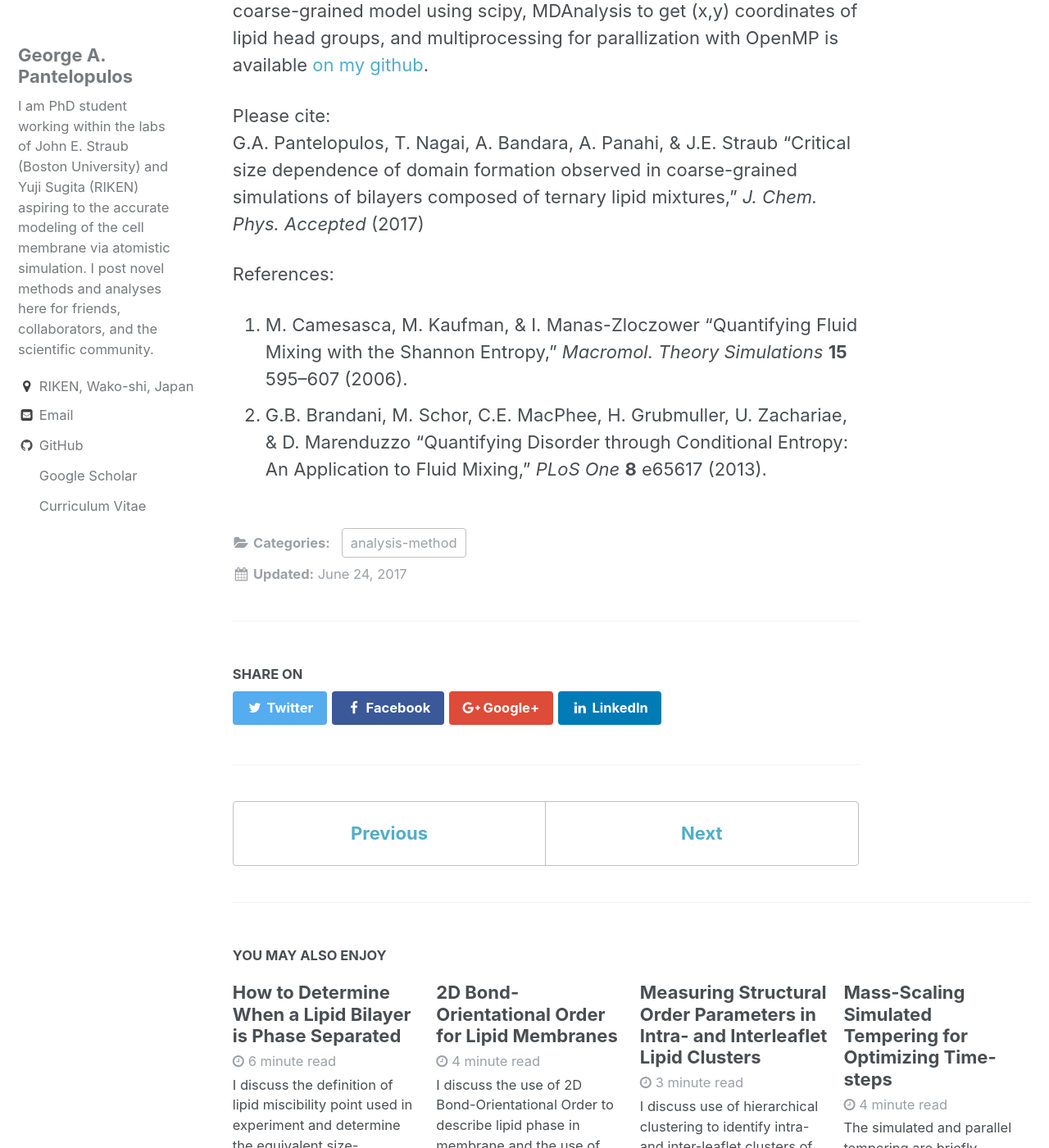
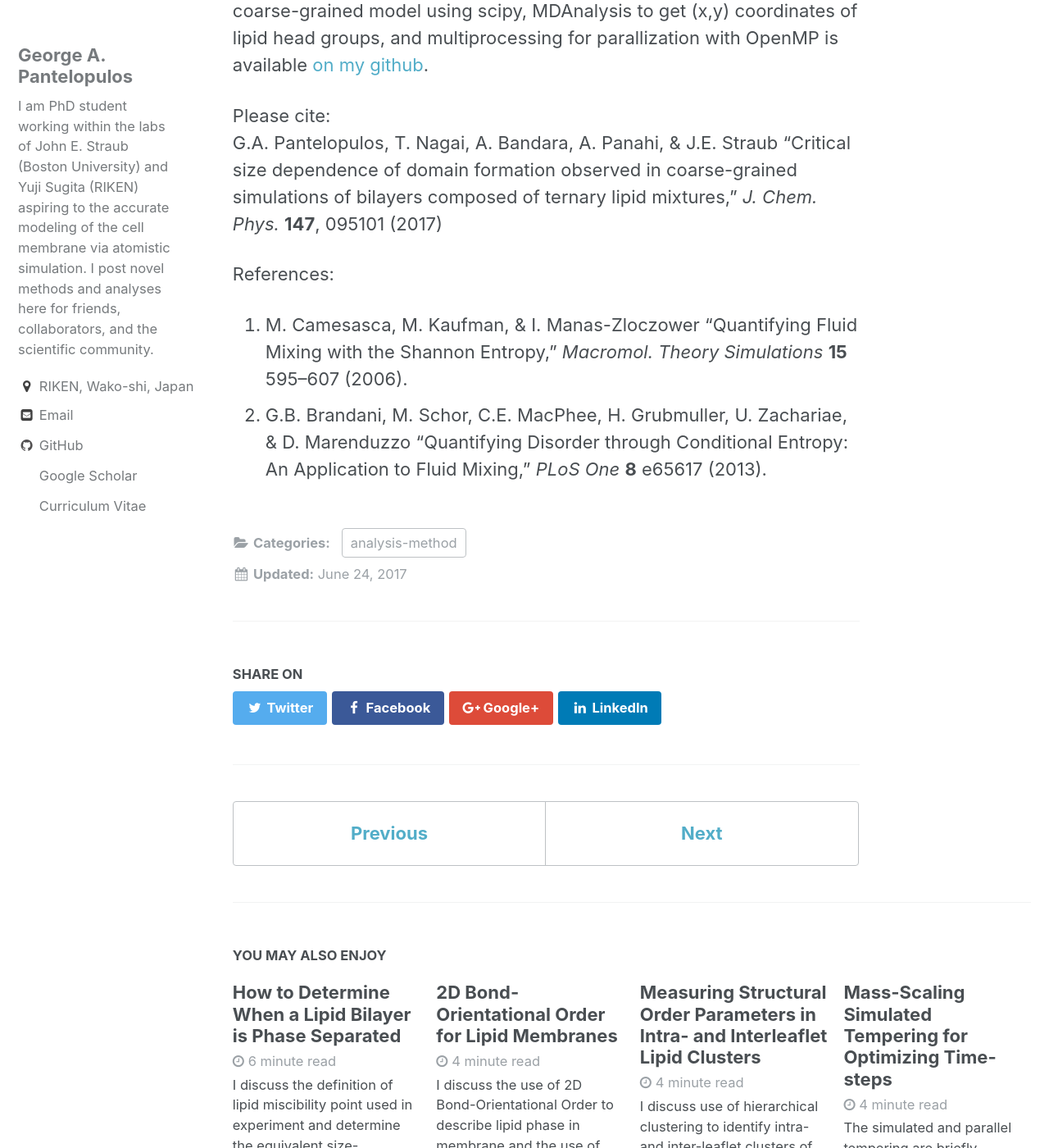
Before and after one commit to gpantel/gpantel.github.io, a Jekyll site: the page built from _posts/2017-06-22-mixent.markdown, in a window 1280 px wide and 1400 px high, scrolled down 3413 px. Shown: the whole window at 82% size. Built offline with Jekyll 4.4.1, drawn with Linux system fonts in a browser that asks for light colours; formulas are drawn with MathJax 3.

Commit message:
Updated paper citation

```diff
--- a/_posts/2017-06-07-domain_clustering.markdown
+++ b/_posts/2017-06-07-domain_clustering.markdown
@@ -50,7 +50,7 @@ On these clusters I analyze the liquid crystal order parameter $$P_2$$ and the b
 A script which implements all of these measurements is available on [my github](https://github.com/gpantel/MD_methods-and-analysis/blob/master/membrane_analysis/compute_n_m_DPPC%2BDIPC%2BCHOL.py), which can easily be modified to perform this very same analysis with some other selected molecules. Feel free to message me if you'd like help to do this, but please read the comments first!
 
 Please cite:
-G.A. Pantelopulos, T. Nagai, A. Bandara, A. Panahi, & J.E. Straub "Critical size dependence of domain formation observed in coarse-grained simulations of bilayers composed of ternary lipid mixtures," *J. Chem. Phys.* *Accepted* (2017)
+G.A. Pantelopulos, T. Nagai, A. Bandara, A. Panahi, & J.E. Straub "Critical size dependence of domain formation observed in coarse-grained simulations of bilayers composed of ternary lipid mixtures," *J. Chem. Phys.*  **147**, 095101 (2017)
 
 References:
 1. M.N. Melo, H.I. Ingolfsson, & S.J. Marrink "Parameters for Martini sterols and hopanoids based on a virtual-site description," *J. Chem. Phys.* **143** 243152 (2015).
--- a/_posts/2017-06-09-2D_boo.markdown
+++ b/_posts/2017-06-09-2D_boo.markdown
@@ -59,7 +59,7 @@ If you'd like to check out an example script written to analyze MARTINI DPPC, DI
 Additionally, this past year saw a very nice use of $$\Psi_6^k$$ to describe a "hexatic-like" lipid phase of DPPC with the MARTINI coarse-grained model. It's a pretty cool read.[4]
 
 Please cite:
-G.A. Pantelopulos, T. Nagai, A. Bandara, A. Panahi, & J.E. Straub "Critical size dependence of domain formation observed in coarse-grained simulations of bilayers composed of ternary lipid mixtures," *J. Chem. Phys.* *Accepted* (2017)
+G.A. Pantelopulos, T. Nagai, A. Bandara, A. Panahi, & J.E. Straub "Critical size dependence of domain formation observed in coarse-grained simulations of bilayers composed of ternary lipid mixtures," *J. Chem. Phys.*  **147**, 095101 (2017)
 
 References:
 1. B.I. Halperin & D.R. Nelson "Theory of Two-Dimensional melting," *Phys. Rev. Lett.* **41**, 121–124 (1978).
--- a/_posts/2017-06-22-mixent.markdown
+++ b/_posts/2017-06-22-mixent.markdown
@@ -46,7 +46,7 @@ In recently submitted work we used this method to calculate the mixing entropy o
 A python implementation of this method (with contribution from [Asanga Bandara](https://scholar.google.com/citations?user=fdnxyPwAAAAJ&hl=en)) used to tessel DPPC-DIPC-CHOL mixtures in the Martini coarse-grained model using scipy, MDAnalysis to get (x,y) coordinates of lipid head groups, and multiprocessing for parallization with OpenMP is available [on my github](https://github.com/gpantel/MD_methods-and-analysis/blob/master/membrane_analysis/ternary_lipid_voronoi_edges.py).
 
 Please cite:
-G.A. Pantelopulos, T. Nagai, A. Bandara, A. Panahi, & J.E. Straub "Critical size dependence of domain formation observed in coarse-grained simulations of bilayers composed of ternary lipid mixtures," *J. Chem. Phys.* *Accepted* (2017)
+G.A. Pantelopulos, T. Nagai, A. Bandara, A. Panahi, & J.E. Straub "Critical size dependence of domain formation observed in coarse-grained simulations of bilayers composed of ternary lipid mixtures," *J. Chem. Phys.*  **147**, 095101 (2017)
 
 References:
 1. M. Camesasca, M. Kaufman, & I. Manas-Zloczower "Quantifying Fluid Mixing with the Shannon Entropy," *Macromol. Theory Simulations* **15** 595–607 (2006).
--- a/_posts/2017-08-30-misciblitypoint.markdown
+++ b/_posts/2017-08-30-misciblitypoint.markdown
@@ -63,7 +63,7 @@ Last, for fun, let's see what the pure domain separation and the 50% miscibility
 
 
 For more details on finite size effects in lipid bilayer phase separation, I urge you to read our recent work in JCP:
-G.A. Pantelopulos, T. Nagai, A. Bandara, A. Panahi, & J.E. Straub "Critical size dependence of domain formation observed in coarse-grained simulations of bilayers composed of ternary lipid mixtures," *J. Chem. Phys.* *Accepted* (2017)
+G.A. Pantelopulos, T. Nagai, A. Bandara, A. Panahi, & J.E. Straub "Critical size dependence of domain formation observed in coarse-grained simulations of bilayers composed of ternary lipid mixtures," *J. Chem. Phys.*  **147**, 095101 (2017)
 
 References:
 1. O. Bakht, P. Pathak, & E. London "Effect of the Structure of Lipids Favoring Disordered Domain Formation on the Stability of Cholesterol-Containing Ordered Domains (Lipid Rafts): Identification of Multiple Raft-Stabilization Mechanisms.," *Biophys. J.* **93**, 4307–4318 (2007).
```
